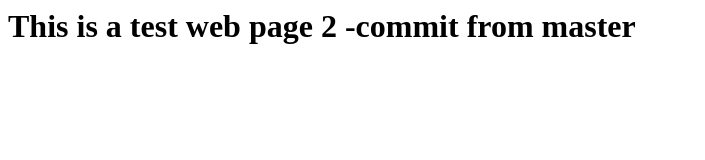
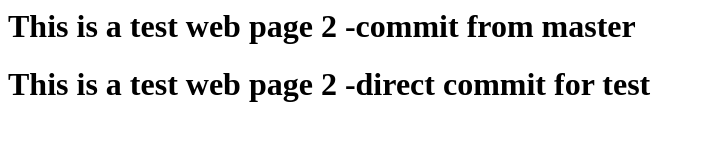
Before and after one commit to tej1984/webtest, a plain HTML site: page index.html in a window 1280 px wide. Shown: the whole page, without its empty margins (0-705 px from the left). Drawn offline with Linux system fonts and the light colour scheme.

Commit message:
updating direct

```diff
--- a/index.html
+++ b/index.html
@@ -1 +1,2 @@
 <h1>This is a test web page 2 -commit from master</h1>
+<h1>This is a test web page 2 -direct commit for test</h1>
```
